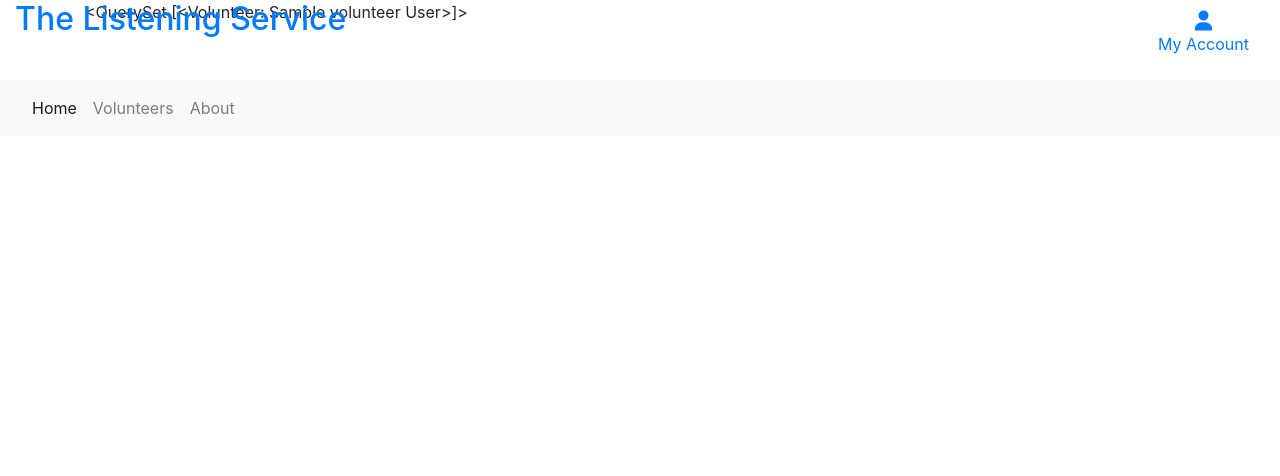
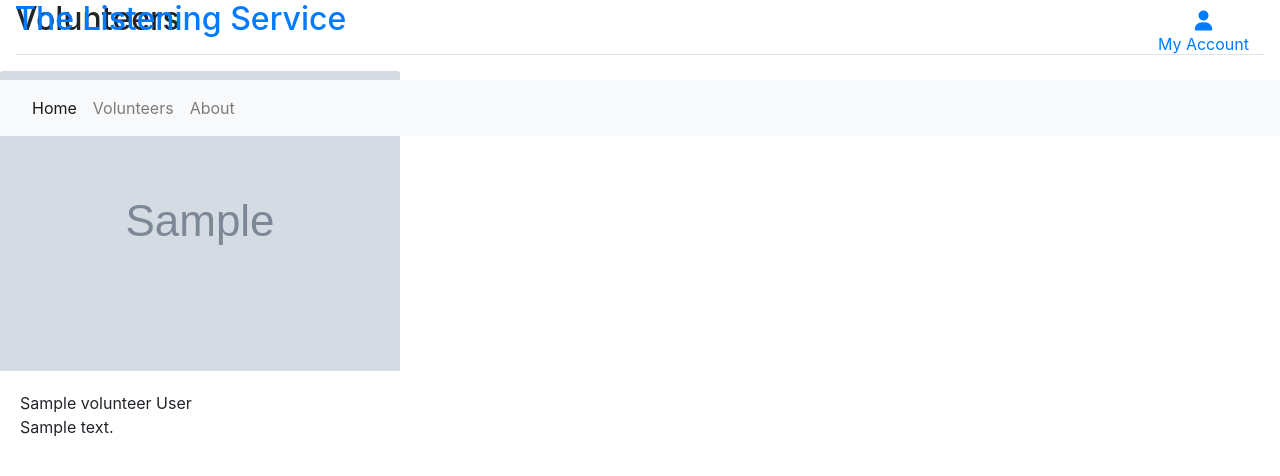
Before and after one commit to llewelyn-williams/the-listening-service, a Django app: page /volunteers/ in a window 1280 px wide. Shown: the top 476 px of the page. Run offline with Django 3.2, Linux system fonts and the light colour scheme; tables that the repository leaves empty hold one stand-in row (values such as "Sample post"); grey boxes marked "Sample" are stand-in pictures; some libraries are stand-ins or nearby versions.

Commit message:
feat: Add content to volunteers template

```diff
--- a/volunteers/templates/volunteers/volunteers.html
+++ b/volunteers/templates/volunteers/volunteers.html
@@ -10,10 +10,52 @@
 {% endblock %}
 
 {% block content %}
-    <div class="container">
+<div class="container-fluid">
     <div class="row">
         <div class="col">
-               {{ volunteers }}
+            <h2>Volunteers</h2>
+            <hr>
+        </div>
+    </div>
+    <div class="row">
+        <div>
+            <div class="row">
+                {% for volunteer in volunteers %}
+                <div class="col">
+                    <div class="card h-100 border-0">
+                        {% if volunteer.image %}
+                            <a href="">
+                                <img class="card-img-top img-fluid" src="{{ volunteer.image.url }}"
+                                    alt="{{ volunteer.forename }} {{ volunteer.surname }}">
+                            </a>
+                        {% else %}
+                            <a href="">
+                                <img class="card-img-top img-fluid" src="{{ MEDIA_URL }}noimage.png"
+                                    alt="{{ volunteer.forename }} {{ volunteer.surname }}">
+                            </a>
+                        {% endif %}
+
+                        <div class="card-body pb-0">
+                            <p class="mb-0">{{ volunteer.forename }} {{ volunteer.surname }}</p>
+                        </div>
+                        <div class="card-footer bg-white pt-0 border-0 text-left">
+                            <div class="row">
+                                <div class="col">
+                                    {% if volunteer.description %}
+                                        <p>{{ volunteer.description }}</p>
+                                    {% else %}
+                                        <small class="text-muted">No Description</small>
+                                    {% endif %}
+                                </div>
+                            </div>
+                        </div>
+                    </div>
+                </div>
+
+                <hr>
+
+                {% endfor %}
+            </div>
         </div>
     </div>
 </div>
```
Lines whose indentation alone changed are shown as unchanged.
